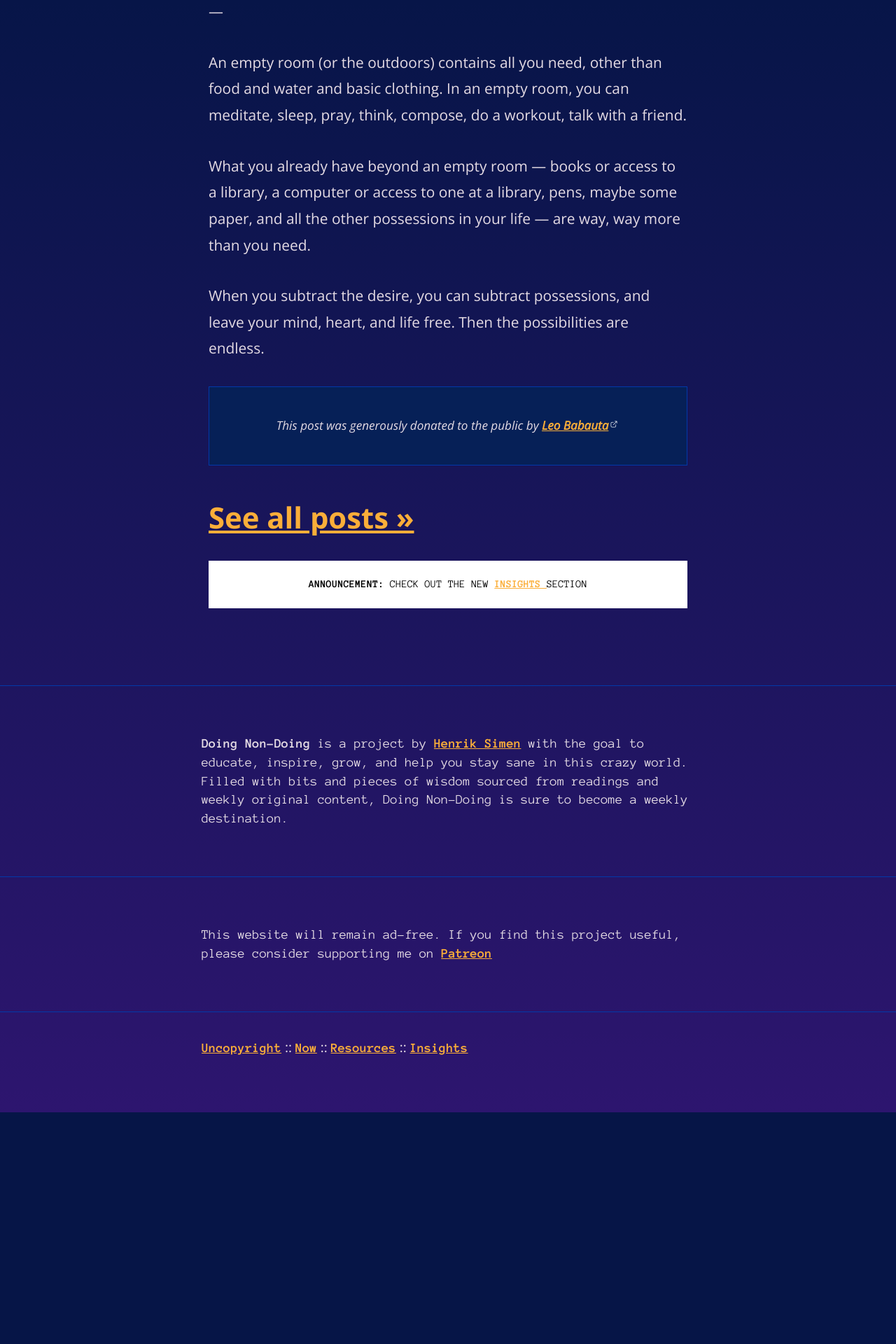
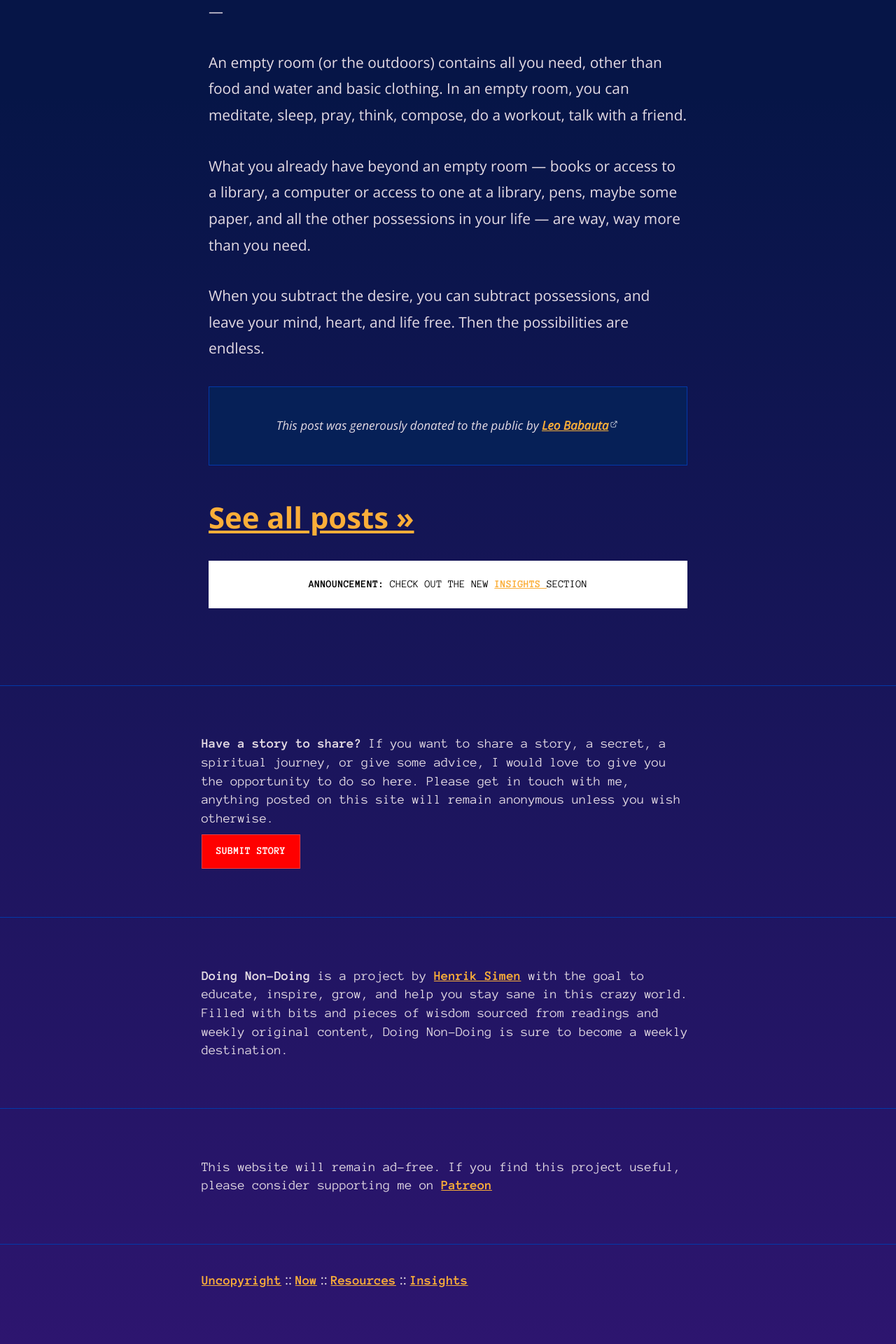
Before and after one commit to HenrikSimen/doing-non-doing, a Jekyll site: the page built from index.html, in a window 1280 px wide. Shown: the part 1954-3874 px from the top of the page at 70% size. Built offline with Jekyll 4.4.1, drawn with Linux system fonts in a browser that asks for light colours; before the commit the page ends 3543 px from its top, so only the background shows below that.

Commit message:
Submit A Story

```diff
--- a/_includes/footer.html
+++ b/_includes/footer.html
@@ -1,3 +1,7 @@
+<hr>
+<footer>
+  <p><span class="bolder">Have a story to share?</span> If you want to share a story, a secret, a spiritual journey, or give some advice, I would love to give you the opportunity to do so here. Please get in touch with me, anything posted on this site will remain anonymous unless you wish otherwise. <a class="story-button" href="mailto:henriksimen@gmail.com?subject=My Story">Submit Story</a></p>
+</footer>
 <hr>
 <footer>
   <p><span class="bolder">Doing Non-Doing</span> is a project by <a href="{{site.baseurl}}/now">Henrik Simen</a> with the goal to educate, inspire, grow, and help you stay sane in this crazy world. Filled with bits and pieces of wisdom sourced from readings and weekly original content, Doing Non-Doing is sure to become a weekly destination.</p>
--- a/assets/css/responsive.css
+++ b/assets/css/responsive.css
@@ -228,5 +228,9 @@
     color: #fbae39;
   }
 
+  footer .story-button {
+    width: 20%;
+  }
+
 
  }
--- a/assets/css/style.css
+++ b/assets/css/style.css
@@ -172,6 +172,20 @@
   font-weight: 700;
 }
 
+footer .story-button {
+  margin-top: 10px;
+  padding: 10px;
+  display: block;
+  border: 1px solid #FE3E3F;
+  background-color: red;
+  color: white;
+  font-size: 0.8em;
+  text-transform: uppercase;
+  text-decoration: none;
+  width: 40%;
+  text-align: center;
+}
+
 ul li {
   margin-bottom: 30px;
 }
```
